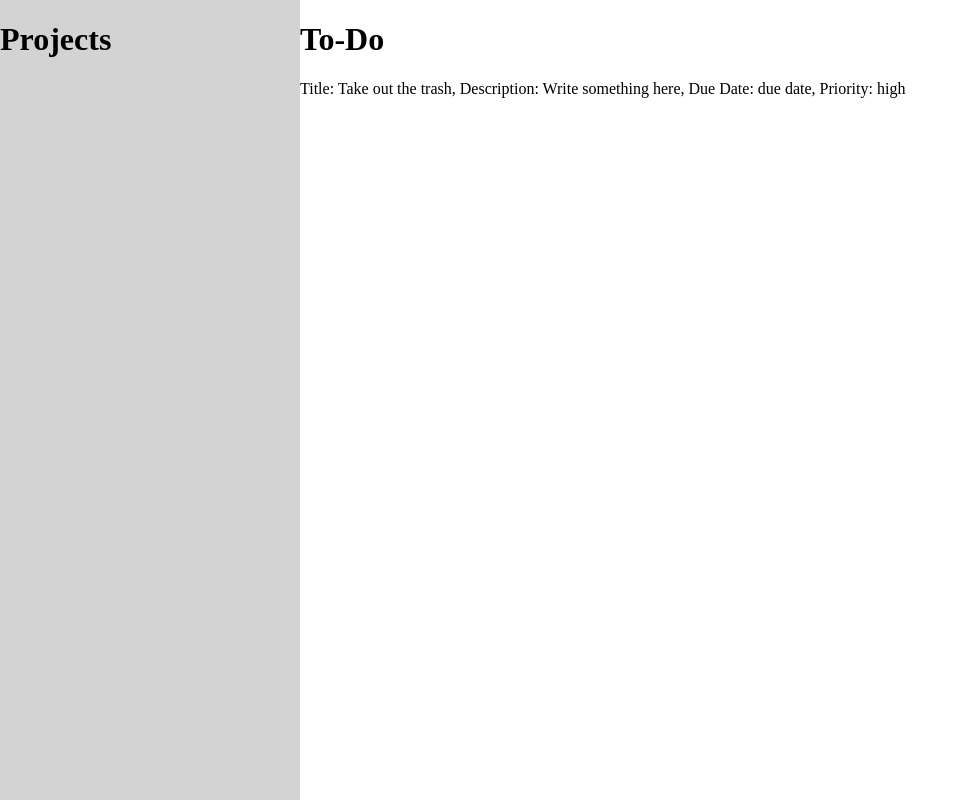
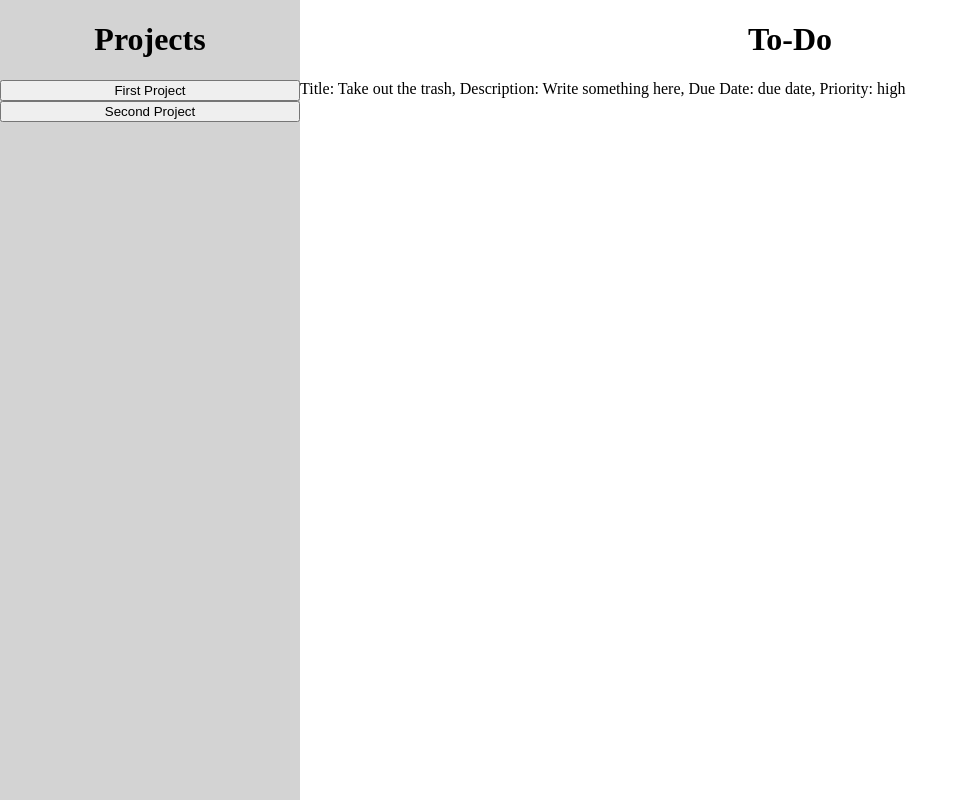
Before and after one commit to sticarto/ABetterTo-Do, a website built with webpack: page src/template.html in a window 1280 px wide. Shown: the whole page, without its empty margins (0-969 px from the left). Built offline with nearby package versions, Linux system fonts and the light colour scheme.

Commit message:
Allow Projects to appear in the sidebar

```diff
--- a/src/DOM.js
+++ b/src/DOM.js
@@ -18,10 +18,20 @@ const DOM = (function () {
         mainpage.appendChild(item);
     }
 
-    // something to display a new project on the side bar
+
+    const addProjectToSidebar = (project) => {
+        const projectTitle = document.createElement('button');
+
+        projectTitle.textContent = project.title;
+
+        sidebar.appendChild(projectTitle);
+
+    }
+
     // something to display the project title inside the main page
 
-    return {displayTask}
+
+    return {displayTask, addProjectToSidebar}
 
 })();
 
--- a/src/index.js
+++ b/src/index.js
@@ -4,9 +4,12 @@ import { DOM } from "./DOM";
 import { Project } from "./project";
 
 const defaultToDoItem = new ToDoItem('Take out the trash', "Write something here", "due date", "high");
-const defaultProject = new Project('Default');
+const defaultProject = new Project('First Project');
+const secondProject = new Project('Second Project');
 
 defaultProject.addToDoList(defaultToDoItem);
 console.log(defaultProject.lists)
 
 DOM.displayTask(defaultToDoItem);
+DOM.addProjectToSidebar(defaultProject);
+DOM.addProjectToSidebar(secondProject);
--- a/src/project.js
+++ b/src/project.js
@@ -25,6 +25,10 @@ class Project {
         return this.#toDoLists;
     }
 
+    get title() {
+        return this.#title;
+    }
+
 }
 
 export {Project};
--- a/src/styles.css
+++ b/src/styles.css
@@ -2,6 +2,10 @@ body {
     /* height: 100vh; */
     /* width: auto; */
     margin: 0;
+}
+
+h1 {
+    text-align: center;
 }
 
 .container {
@@ -12,6 +16,17 @@ body {
 }
 
 .sidebar {
+    display: flex;
+    flex-direction: column;
+
     background-color: lightgrey;
 
 }
+
+
+/* For Later
+
+.sidebar > button {
+    background-color: transparent;
+    border: none;
+} */
```
